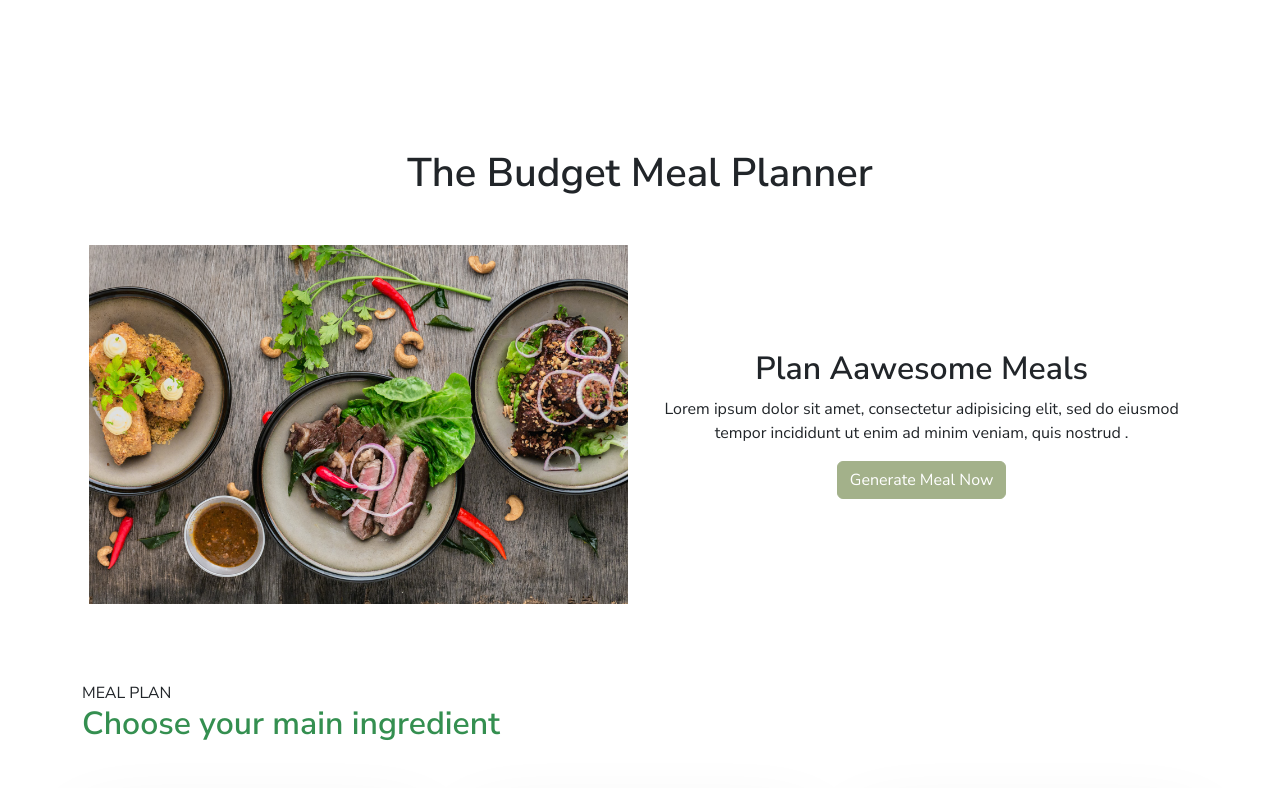
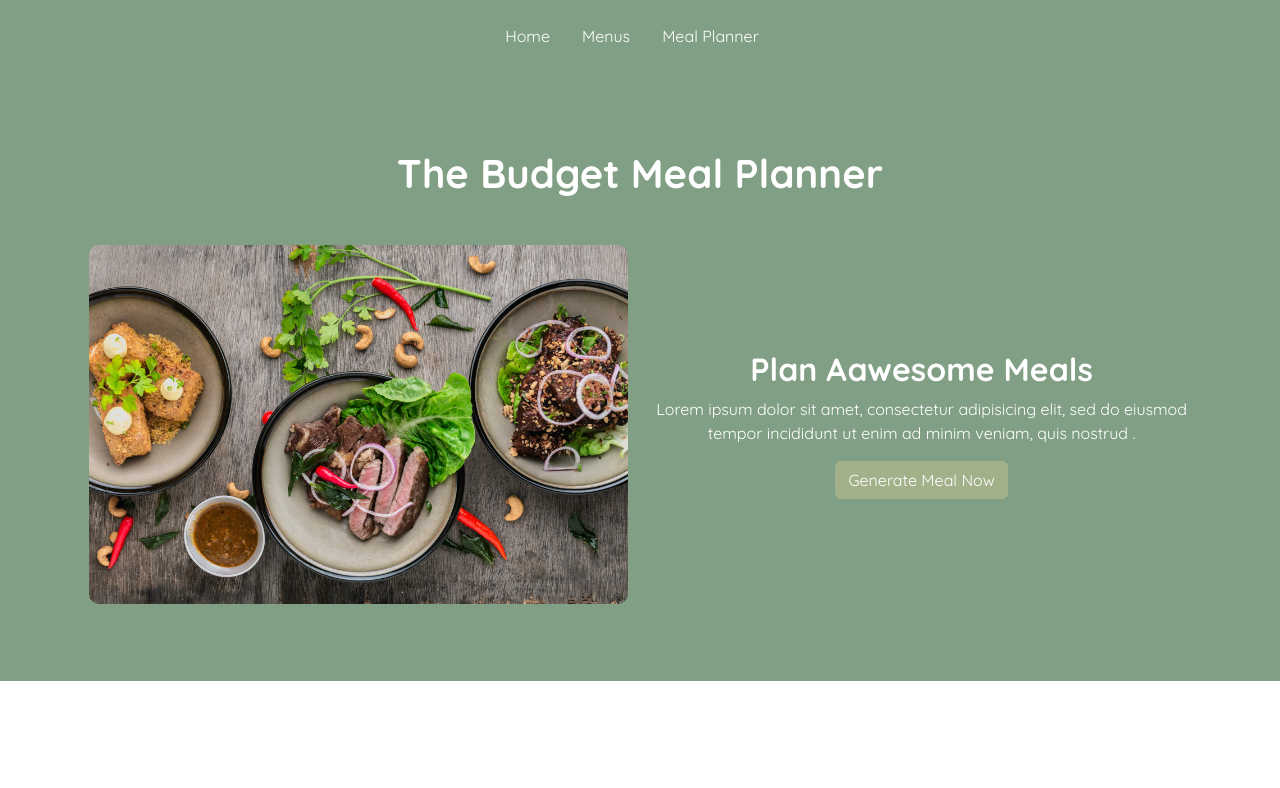
Before and after one commit to elizesalvacion/meal-planner-v2, a plain HTML site: page index.html in a window 1280 px wide. Shown: the top 788 px of the page. Drawn offline with nearby package versions, Linux system fonts and the light colour scheme.

Commit message:
Update style.css

```diff
--- a/style.css
+++ b/style.css
@@ -1,5 +1,15 @@
 * {
-  /* background-color: #588157; */
+  font-family: "Quicksand", sans-serif;
+}
+.primary-bg {
+  /* background-color: #f6e7a6; */
+  background-color: #819f84;
+
+  /* color: white; */
+}
+
+.mb {
+  margin-bottom: 9.6rem !important;
 }
 
 .nav {
@@ -7,8 +17,17 @@
   margin: 0;
   /* background-color: red; */
 }
+.nav-item {
+  color: white;
+}
 
 /*HEADER*/
+.header {
+  color: white;
+}
+.header-img {
+  border-radius: 10px;
+}
 
 /*HERO-SECTIOn*/
 .hero-btn {
@@ -18,14 +37,16 @@
   font-size: 1.8rem;
 }
 .hero {
-  margin: 4.8rem;
+  padding: 4.8rem;
+  color: white;
   /* margin-top:2rem; */
 }
 
 /*HOW-TO-SECTION*/
+
 .how-img {
   max-width: 75%;
-  box-shadow: 0 2rem 2rem #5881573b;
+  box-shadow: -12px 15px 15px #cc9266;
 }
 .how-container {
   margin-top: 4.8rem !important;
@@ -42,7 +63,7 @@
   overflow: hidden;
   transition: all 0.4s;
 
-  box-shadow: 0 2.4rem 4.8rem rgba(0, 0, 0, 0.1);
+  /* box-shadow: 0 2.4rem 4.8rem rgba(0, 0, 0, 0.1); */
 }
 .card-text {
   padding: 1rem;
@@ -50,7 +71,7 @@
 
 .card:hover {
   transform: translateY(-1.2rem);
-  box-shadow: 0 3.2rem 6.4rem rgba(19, 73, 33, 0.247);
+  box-shadow: 0 3.2rem 6.4rem #cc92666b;
 }
 
 /*CTA-SECTION*/
@@ -91,6 +112,11 @@
   padding-right: 2.4rem;
 }
 
+/* FORM-FOOTER */
+.form {
+  padding: 4.8rem;
+  /* color: white; */
+}
 /* FORMS */
 .form-card {
   /* display: none; */
```
